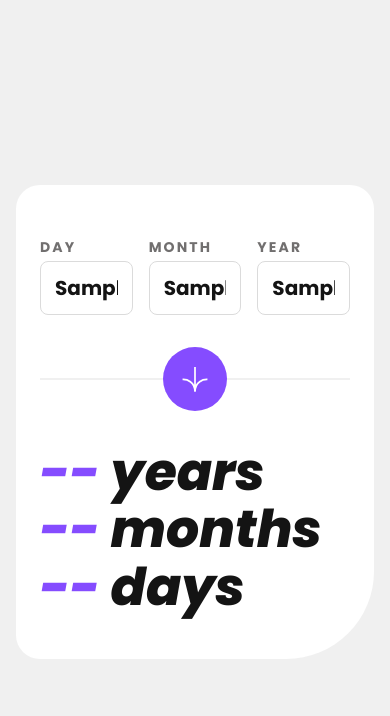
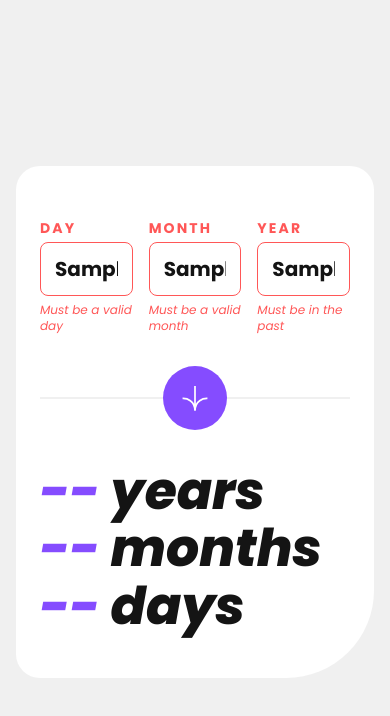
Before and after one commit to lucasweidas/age-calculator-app, a React (Vite) app: page / in a window 390 px wide. Both pictures are taken after typing "Sample", "Sample", "Sample" into the empty fields and a click on the button "submit form". Shown: the top 716 px of the page. Built offline with nearby package versions, Linux system fonts and the light colour scheme.

Commit message:
Finish Card mobile version

```diff
--- a/src/components/Card.jsx
+++ b/src/components/Card.jsx
@@ -1,4 +1,4 @@
-import { useRef, useState } from 'react';
+import { forwardRef, useRef, useState } from 'react';
 import { validateDate } from '../util/date';
 import { getPassedTime } from '../util/time';
 
@@ -30,60 +30,38 @@ export default function Card() {
     const day = dayRef.current.value;
     const validation = validateDate(year, month, day);
     setError(validation);
-    console.log(validation);
     if (validation.day || validation.month || validation.year) {
       setResult(initialResult);
       return;
     }
-    const birthDate = new Date(year, month - 1, day);
-    // setResult({
-    //   years: birthDate.getFullYear(),
-    //   months: birthDate.getMonth(),
-    //   days: birthDate.getDate(),
-    // });
-    console.log(getPassedTime(year, month, day));
-    console.log(Intl.DateTimeFormat().format(birthDate));
+    const passedTime = getPassedTime(year, month, day);
+    setResult(passedTime);
   }
 
   return (
     <div className="rounded-3xl rounded-br-[5.5rem] bg-white px-6 pb-11 pt-[3.25rem]">
       <form onSubmit={handleSubmit}>
-        <div className="grid grid-cols-3 items-center gap-4 font-bold">
+        <div className="grid grid-cols-3 gap-4 font-bold">
           <div className="flex flex-col gap-1">
-            <label className="text-sm uppercase tracking-[0.15em] text-neutral-550" htmlFor="day">
+            <Label htmlFor="day" error={error.day || error.isInvalidDate}>
               Day
-            </label>
-            <input
-              ref={dayRef}
-              className="w-full rounded-lg border-[1px] border-neutral-250 px-3.5 py-3 text-xl text-neutral-900 placeholder:text-neutral-550"
-              type="text"
-              id="day"
-              placeholder="DD"
-            />
+            </Label>
+            <Input ref={dayRef} id="day" placeholder="MM" error={error.day || error.isInvalidDate} />
+            {error.day && <Error error={error.day} />}
           </div>
           <div className="flex flex-col gap-1">
-            <label className="text-sm uppercase tracking-[0.15em] text-neutral-550" htmlFor="month">
+            <Label htmlFor="month" error={error.month || error.isInvalidDate}>
               Month
-            </label>
-            <input
-              ref={monthRef}
-              className="w-full rounded-lg border-[1px] border-neutral-250 px-3.5 py-3 text-xl text-neutral-900 placeholder:text-neutral-550"
-              type="text"
-              id="month"
-              placeholder="MM"
-            />
+            </Label>
+            <Input ref={monthRef} id="month" placeholder="MM" error={error.month || error.isInvalidDate} />
+            {error.month && <Error error={error.month} />}
           </div>
           <div className="flex flex-col gap-1">
-            <label className="text-sm uppercase tracking-[0.15em] text-neutral-550" htmlFor="year">
+            <Label htmlFor="year" error={error.year || error.isInvalidDate}>
               Year
-            </label>
-            <input
-              ref={yearRef}
-              className="w-full rounded-lg border-[1px] border-neutral-250 px-3.5 py-3 text-xl text-neutral-900 placeholder:text-neutral-550"
-              type="text"
-              id="year"
-              placeholder="YYYY"
-            />
+            </Label>
+            <Input ref={yearRef} id="year" placeholder="YYYY" error={error.year || error.isInvalidDate} />
+            {error.year && <Error error={error.year} />}
           </div>
         </div>
         <div className="relative isolate my-8 flex items-center justify-center before:absolute before:-z-[1] before:h-0.5 before:w-full before:bg-neutral-150">
@@ -112,3 +90,33 @@ export default function Card() {
     </div>
   );
 }
+
+function Label({ children, htmlFor, error }) {
+  let styles = 'text-sm uppercase tracking-[0.15em]';
+  if (error) {
+    styles += ' text-red-450';
+  } else {
+    styles += ' text-neutral-550';
+  }
+
+  return (
+    <label className={styles} htmlFor={htmlFor}>
+      {children}
+    </label>
+  );
+}
+
+const Input = forwardRef(function Input({ error, id, placeholder, type }, ref) {
+  let styles = 'w-full rounded-lg border-[1px] px-3.5 py-3 text-xl text-neutral-900 placeholder:text-neutral-550';
+  if (error) {
+    styles += ' border-red-450';
+  } else {
+    styles += ' border-neutral-250';
+  }
+
+  return <input ref={ref} className={styles} type={type || 'text'} id={id} placeholder={placeholder} />;
+});
+
+function Error({ error }) {
+  return <p className="mt-0.5 text-xs font-normal italic text-red-450">{error}</p>;
+}
```
